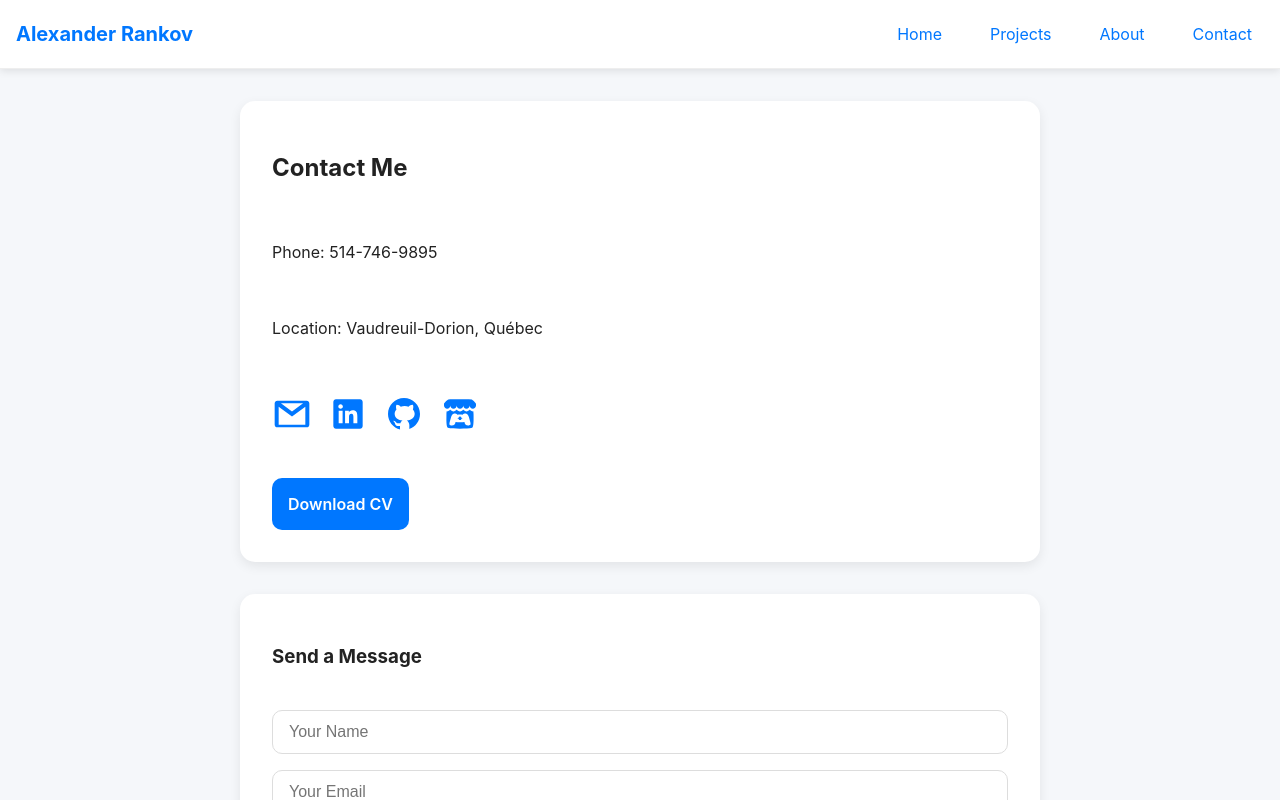
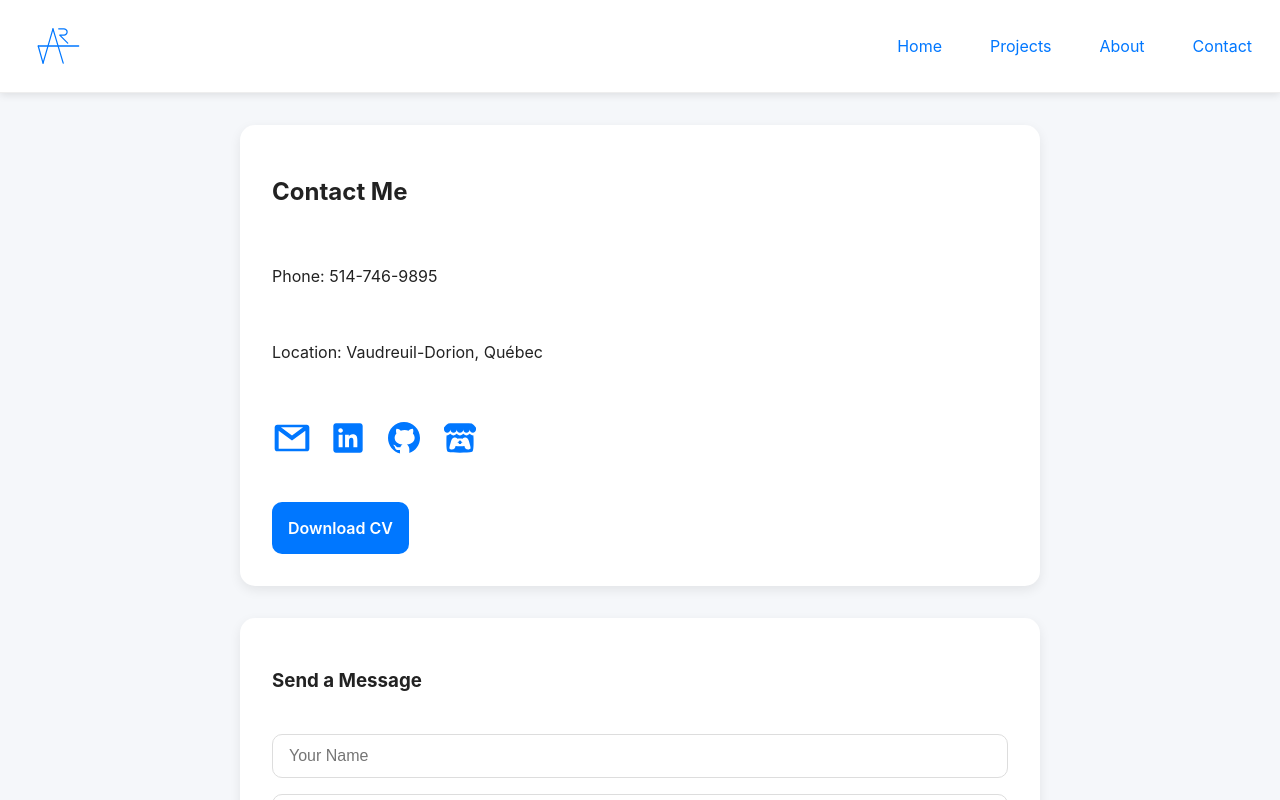
Before and after one commit to 2259198/My-portfolio, a React (Vite) app: page /#/contact in a window 1280 px wide. Shown: the top 800 px of the page. Built offline with nearby package versions, Linux system fonts and the light colour scheme.

Commit message:
I added my new logo and made it appear to the header file. It looks amazing

```diff
--- a/src/components/Header.jsx
+++ b/src/components/Header.jsx
@@ -1,6 +1,7 @@
 // === Header.jsx ===
 import React, { useState, useEffect } from 'react';
 import { Link } from 'react-router-dom';
+import logo from '../assets/Logo/Rankov_Logo_Blue.svg';
 import './Header.scss';
 
 export default function Header() {
@@ -18,7 +19,7 @@ export default function Header() {
   return (
     <header className="header">
       <div className="logo">
-        <Link to="/">Alexander Rankov</Link>
+        <a href="/"><img src={logo} alt="This is my main logo" /></a>
       </div>
       <nav className={`nav-links ${isOpen && isMobile ? 'open' : ''}`}>
         <Link to="/" onClick={() => setIsOpen(false)}>Home</Link>
--- a/src/components/Header.scss
+++ b/src/components/Header.scss
@@ -3,7 +3,7 @@
 
 .header {
   background: #ffffff;
-  box-shadow: 0 2px 8px rgba(0,0,0,0.1);
+  box-shadow: 0 2px 8px rgba(0, 0, 0, 0.1);
   display: flex;
   justify-content: space-between;
   align-items: center;
@@ -17,7 +17,15 @@
     font-size: 1.25rem;
     color: $primary-color;
     white-space: nowrap;
+    width: 200px;
   }
+
+  .logo img {
+    height: 60px;
+    width: auto;
+    display: block;
+  }
+
 
   .nav-links {
     display: flex;
@@ -34,6 +42,7 @@
       transition: background 0.2s;
       text-align: center;
       word-wrap: break-word;
+
       &:hover {
         background: #eef3fa;
       }
@@ -48,7 +57,7 @@
       width: 100%;
       background: #ffffff;
       padding: 1rem 0;
-      box-shadow: 0 4px 12px rgba(0,0,0,0.1);
+      box-shadow: 0 4px 12px rgba(0, 0, 0, 0.1);
     }
   }
 
@@ -85,6 +94,7 @@
     .burger {
       display: none;
     }
+
     .nav-links {
       display: flex !important;
       flex-direction: row;
@@ -93,6 +103,7 @@
       gap: 1rem;
       padding: 0;
       box-shadow: none;
+
       a {
         padding: 0.5rem 0.75rem;
       }
```
Also changed, not shown: src/assets/Logo/Rankov_Logo_Blue.png (added), src/assets/Logo/Rankov_Logo_Blue.svg (added).
